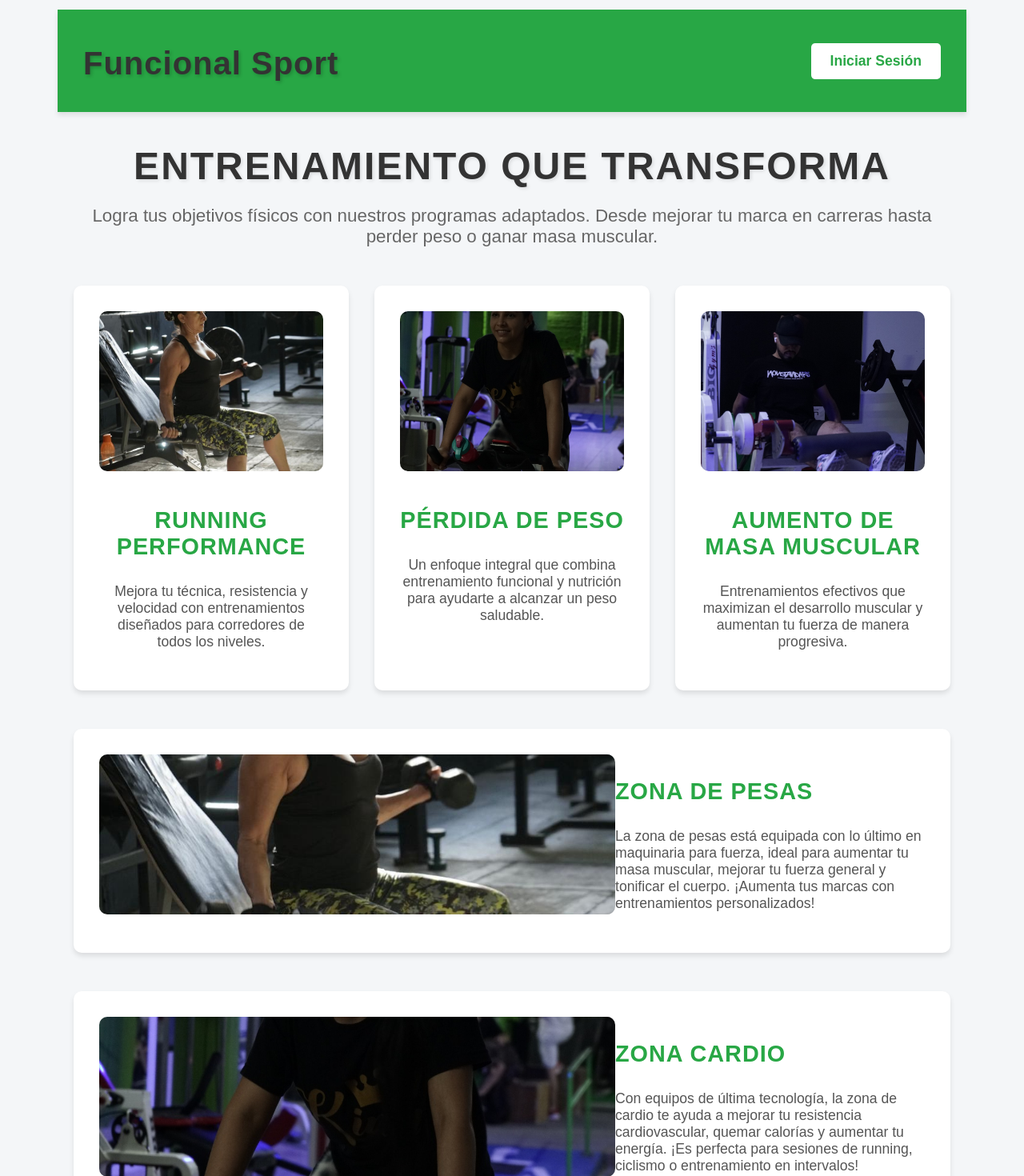
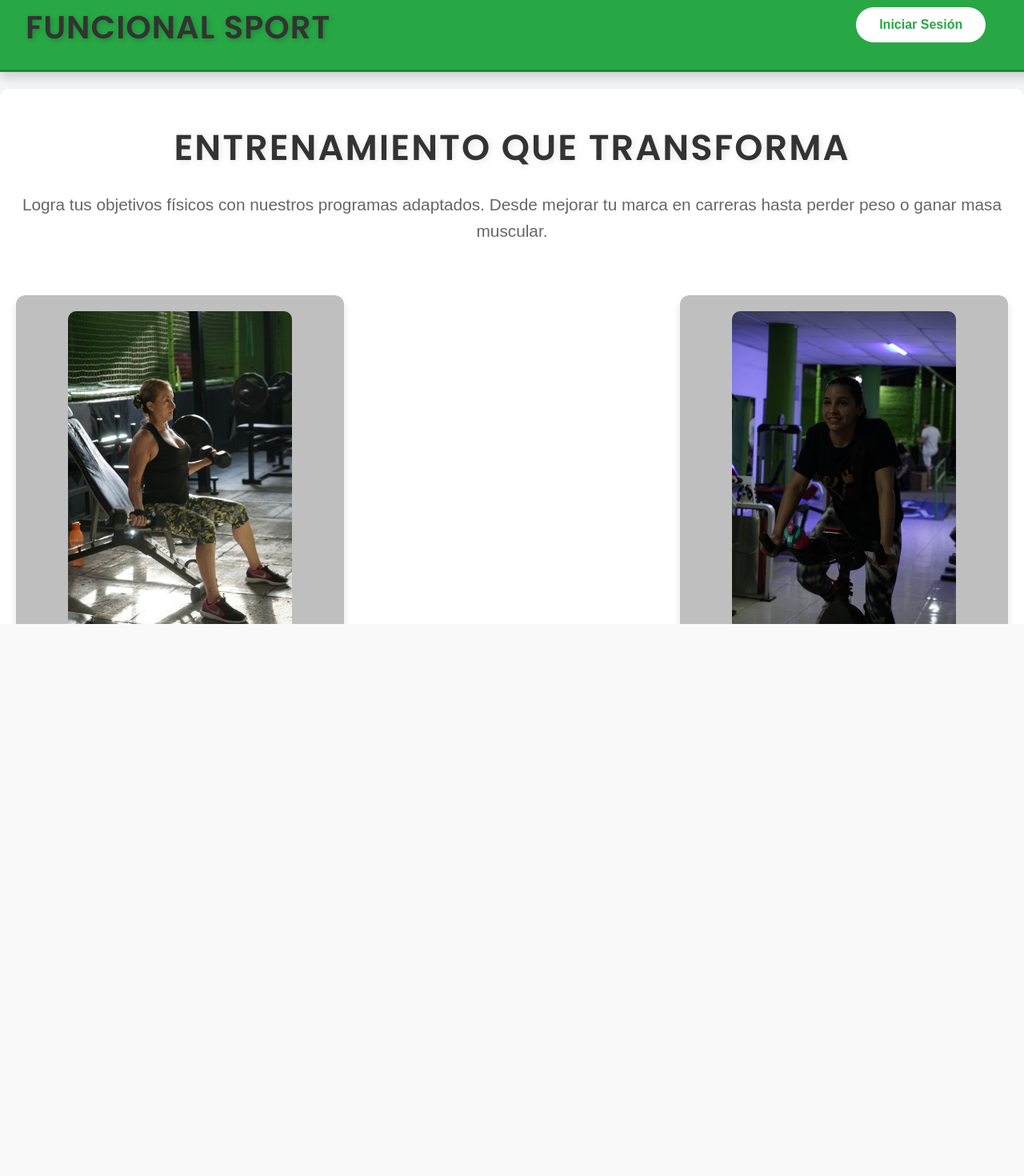
Before and after one commit to laurapena290805/FuncionalSport, a React (Vite) app: page / in a window 1280 px wide. Shown: the part 20-1490 px from the top of the page at 80% size. After the commit the page ends 800 px from the top, so only its background shows below. Built offline with nearby package versions, Linux system fonts and the light colour scheme.

Commit message:
Estilizar pagina principal

```diff
--- a/index.html
+++ b/index.html
@@ -2,6 +2,7 @@
 <html lang="en">
   <head>
     <meta charset="UTF-8" />
+    <link href="https://fonts.googleapis.com/css2?family=Poppins:wght@400;600&family=Roboto:wght@400;500&display=swap" rel="stylesheet">
     <link rel="icon" type="image/svg+xml" href="/vite.svg" />
     <meta name="viewport" content="width=device-width, initial-scale=1.0" />
     <title>Vite + React</title>
--- a/src/Home.css
+++ b/src/Home.css
@@ -3,17 +3,17 @@ html, body {
   height: 100%;
   margin: 0;
   padding: 0;
-  font-family: 'Arial', sans-serif;
+  font-family: 'Roboto', sans-serif;
+  overflow-x: hidden;
+  background-color: #f9f9f9;
 }
 
 .home-container {
-  max-width: 1200px;
-  margin: 0 auto;
-  padding: 2rem;
-  box-sizing: border-box;
-  min-height: 100vh;
+  width: 100%;
+  min-height: 98vh;
   display: flex;
   flex-direction: column;
+  transition: all 0.3s ease-in-out;
 }
 
 /* Header */
@@ -23,139 +23,210 @@ html, body {
   display: flex;
   justify-content: space-between;
   align-items: center;
-  padding: 1.5rem 2rem;
-  box-shadow: 0 4px 6px rgba(0, 0, 0, 0.1);
+  padding: 1rem 2rem; /* Reducido el padding */
+  box-shadow: 0 8px 12px rgba(0, 0, 0, 0.15);
   height: 80px;
+  width: 100%;
+  border-bottom: 3px solid #228636;
+  transition: background-color 0.3s ease, transform 0.2s ease;
+}
+
+.header:hover {
+  transform: translateY(-5px);
 }
 
 .header-title {
+  font-family: 'Poppins', sans-serif;
   font-size: 2.5rem;
-  font-weight: bold;
+  font-weight: 600;
   letter-spacing: 1px;
-  text-shadow: 2px 2px 4px rgba(0, 0, 0, 0.2);
+  text-shadow: 2px 2px 6px rgba(0, 0, 0, 0.2);
+  text-transform: uppercase;
 }
 
 .login-button {
   background-color: white;
   color: #28a745;
   border: none;
-  padding: 0.75rem 1.5rem;
-  border-radius: 5px;
+  padding: 0.8rem 1.8rem; /* Reducido el padding */
+  border-radius: 50px;
   cursor: pointer;
-  font-size: 1.1rem;
-  font-weight: bold;
-  transition: background-color 0.3s ease;
+  font-size: 1rem;
+  font-family: 'Montserrat', sans-serif; /* Cambié la fuente */
+  font-weight: 600;
+  transition: background-color 0.3s ease, transform 0.2s ease;
+  margin-right: 5rem;
 }
 
 .login-button:hover {
   background-color: #f0f0f0;
+  transform: translateY(-3px);
 }
 
 /* Main content */
 .main-content {
-  text-align: center;
   flex: 1;
+  display: flex;
+  flex-direction: column;
+  align-items: center;
+  justify-content: center;
+  padding: 2rem 2rem; /* Ajustado para reducir más el padding */
+  width: 100%;
+  background-color: #fff;
+  box-shadow: 0 8px 16px rgba(0, 0, 0, 0.1);
+  border-radius: 10px;
+  margin-top: 1rem; /* Ajustado el margen superior */
+  box-sizing: border-box; /* Asegura que el padding no cause desbordamiento */
+  overflow-x: hidden; /* Desactiva el desbordamiento horizontal */
+  overflow-y: hidden; /* Desactiva el desbordamiento vertical */
+}
+
+/* Ajustes en las secciones que están dentro de main-content */
+.feature-section,
+.new-feature-section {
+  width: 100%;
+  max-width: 100%; /* Evita que los elementos se desborden */
+  box-sizing: border-box;
+}
+
+/* Para las imágenes de las features */
+.feature-image,
+.new-feature img {
+  max-width: 100%; /* Asegura que las imágenes no desborden */
+  height: auto;
 }
 
 .intro-section {
-  margin-bottom: 3rem;
+  margin-bottom: 1.5rem; /* Reducido aún más el margen */
+  text-align: center;
 }
 
 .intro-title {
-  font-size: 3rem;
+  font-family: 'Poppins', sans-serif;
+  font-size: 2.8rem; /* Ajustado el tamaño */
   color: #333;
   margin-bottom: 1rem;
-  font-weight: bold;
+  font-weight: 600;
   text-transform: uppercase;
   letter-spacing: 2px;
-  text-shadow: 2px 2px 4px rgba(0, 0, 0, 0.1);
+  text-shadow: 2px 2px 8px rgba(0, 0, 0, 0.1);
 }
 
 .intro-text {
-  font-size: 1.4rem;
+  font-size: 1.3rem; /* Ajustado el tamaño */
   color: #666;
-  margin-bottom: 2rem;
+  margin-bottom: 1rem; /* Reducido el margen inferior */
+  line-height: 1.6;
 }
 
-/* Feature section (para Running, Pérdida de Peso, y Masa Muscular) */
+/* Feature section */
 .feature-section {
   display: flex;
   justify-content: space-between;
-  gap: 2rem;
-  margin-top: 3rem;
+  gap: 1.2rem; /* Reducido aún más el espacio entre bloques */
+  margin-top: 1.5rem; /* Reducido el margen superior */
+  flex-wrap: wrap;
+  width: 100%;
 }
 
 .feature {
-  background-color: white;
-  border-radius: 10px;
-  padding: 2rem;
-  box-shadow: 0 4px 6px rgba(0, 0, 0, 0.1);
+  background-color: rgba(51, 49, 49, 0.311);
+  border-radius: 12px;
+  padding: 1.2rem; /* Reducido el padding */
+  box-shadow: 0 4px 8px rgba(0, 0, 0, 0.1);
   display: flex;
   flex-direction: column;
   align-items: center;
   width: 30%;
+  max-width: 380px;
+  transition: transform 0.3s ease, box-shadow 0.3s ease;
+  margin-bottom: 1.2rem; /* Reducido el margen inferior */
+}
+
+.feature:hover {
+  transform: translateY(-5px);
+  box-shadow: 0 12px 24px rgba(0, 0, 0, 0.2);
 }
 
 .feature-image {
   width: 100%;
-  height: 200px;
+  max-width: 280px; /* Ajustado el tamaño */
+  height: auto;
   border-radius: 10px;
   object-fit: cover;
   margin-bottom: 1rem;
 }
 
 .feature-text h3 {
-  font-size: 1.8rem;
+  font-family: 'Poppins', sans-serif;
+  font-size: 1.6rem; /* Reducido el tamaño */
   color: #28a745;
-  font-weight: bold;
+  font-weight: 600;
   text-transform: uppercase;
   letter-spacing: 1px;
 }
 
 .feature-text p {
   color: #555;
-  font-size: 1.1rem;
+  font-size: 1rem; /* Reducido el tamaño */
+  line-height: 1.5;
 }
 
 /* Nuevas secciones: Zona de Pesas, Zona Cardio, Sauna */
 .new-feature-section {
-  margin-top: 3rem;
+  margin-top: 1.5rem; /* Reducido el margen superior */
+  width: 100%;
+  display: flex;
+  flex-direction: column;
+  gap: 1.2rem; /* Reducido el espacio entre bloques */
 }
 
 .new-feature {
   background-color: white;
-  border-radius: 10px;
-  padding: 2rem;
-  box-shadow: 0 4px 6px rgba(0, 0, 0, 0.1);
+  border-radius: 12px;
+  padding: 1.5rem; /* Reducido el padding */
+  box-shadow: 0 8px 16px rgba(0, 0, 0, 0.1);
   display: flex;
-  flex-direction: row; /* Establecemos una fila */
+  flex-direction: row;
   align-items: center;
   justify-content: space-between;
   text-align: left;
+  width: 100%;
+  max-width: 1200px;
+  margin: 0 auto;
+  transition: transform 0.3s ease, box-shadow 0.3s ease;
+}
+
+.new-feature:hover {
+  transform: translateY(-5px);
+  box-shadow: 0 12px 24px rgba(0, 0, 0, 0.2);
 }
 
 .new-feature img {
   width: 100%;
-  height: 200px;
-  border-radius: 10px;
+  max-width: 320px;
+  height: auto;
+  border-radius: 12px;
   object-fit: cover;
 }
 
 .new-feature .feature-text {
-  width: 60%;
+  width: calc(100% - 350px);
 }
 
 .new-feature-text h3 {
-  font-size: 1.8rem;
+  font-family: 'Poppins', sans-serif;
+  font-size: 1.6rem; /* Reducido el tamaño */
   color: #28a745;
-  font-weight: bold;
+  font-weight: 600;
   text-transform: uppercase;
   letter-spacing: 1px;
 }
 
 .new-feature-text p {
   color: #555;
-  font-size: 1.1rem;
+  font-size: 1rem; /* Reducido el tamaño */
+  line-height: 1.5;
 }
 
 /* Footer */
@@ -163,7 +234,109 @@ html, body {
   text-align: center;
   background-color: #333;
   color: white;
-  padding: 1.5rem;
+  padding: 1.5rem; /* Reducido el padding */
+  margin-top: 2.5rem; /* Ajustado el margen superior */
+  border-radius: 10px;
+  width: 100%;
+  box-shadow: 0 -4px 8px rgba(0, 0, 0, 0.1);
+}
+
+.footer a {
+  color: #28a745;
+  text-decoration: none;
+  font-weight: 600;
+  transition: color 0.3s ease;
+}
+
+.footer a:hover {
+  color: #1c7a3e;
+}
+
+/* Sección de Entrenadores */
+/* Sección de Entrenadores */
+.trainers-section {
+  margin-top: 3rem; /* Separación de la sección */
+  padding: 2rem;
+  text-align: center;
+}
+
+.trainers-title {
+  font-size: 2rem;
+  font-weight: 600;
+  color: #28a745;
+  margin-bottom: 1.5rem;
+  text-transform: uppercase;
+}
+
+.trainers-container {
+  display: flex;
+  justify-content: center;
+  gap: 8rem;
+  flex-wrap: wrap;
   margin-top: 2rem;
-  border-radius: 5px;
 }
+
+.trainer-card {
+  position: relative;
+  width: 250px;
+  height: 350px;
+  perspective: 1000px;
+}
+
+.trainer-card-inner {
+  position: absolute;
+  width: 100%;
+  height: 100%;
+  transition: transform 0.6s;
+  transform-style: preserve-3d;
+  cursor: pointer;
+}
+
+.trainer-card:hover .trainer-card-inner {
+  transform: rotateY(180deg);
+}
+
+.trainer-card-front,
+.trainer-card-back {
+  position: absolute;
+  width: 100%;
+  height: 100%;
+  backface-visibility: hidden;
+  border-radius: 12px;
+}
+
+.trainer-card-front {
+  display: flex;
+  align-items: center;
+  justify-content: center;
+  overflow: hidden;
+}
+
+.trainer-card-front img {
+  width: 100%;
+  height: 100%;
+  object-fit: cover;
+  border-radius: 12px;
+}
+
+.trainer-card-back {
+  background-color: #28a745;
+  color: white;
+  transform: rotateY(180deg);
+  display: flex;
+  flex-direction: column;
+  justify-content: center;
+  padding: 1rem;
+  text-align: center;
+}
+
+.trainer-card-back h3 {
+  font-size: 1.5rem;
+  font-weight: 600;
+  margin-bottom: 0.5rem;
+}
+
+.trainer-card-back p {
+  font-size: 1rem;
+  line-height: 1.5;
+}
--- a/src/Home.jsx
+++ b/src/Home.jsx
@@ -4,6 +4,9 @@ import { useNavigate } from 'react-router-dom';
 import Image1 from './Imagen1.jpg';
 import Image2 from './Image2.jpg';
 import Image3 from './Imagen3.jpg';
+import Entrenador1 from './Imagen1.jpg';
+import Entrenador2 from './Image2.jpg';
+import Entrenador3 from './Imagen3.jpg';
 
 function Home() {
   const navigate = useNavigate();
@@ -67,13 +70,13 @@ function Home() {
         {/* Nuevas secciones: Zona de Pesas, Zona Cardio, Sauna */}
         <section className="new-feature-section">
           <div className="new-feature">
-            <img src={Image1} alt="Zona de Pesas" className="feature-image" />
             <div className="feature-text">
               <h3>Zona de Pesas</h3>
               <p>
                 La zona de pesas está equipada con lo último en maquinaria para fuerza, ideal para aumentar tu masa muscular, mejorar tu fuerza general y tonificar el cuerpo. ¡Aumenta tus marcas con entrenamientos personalizados!
               </p>
             </div>
+            <img src={Image1} alt="Zona de Pesas" className="feature-image" />
           </div>
         </section>
 
@@ -91,12 +94,52 @@ function Home() {
 
         <section className="new-feature-section">
           <div className="new-feature">
-            <img src={Image3} alt="Sauna" className="feature-image" />
             <div className="feature-text">
               <h3>Sauna</h3>
               <p>
                 El sauna es ideal para la recuperación muscular y la relajación. Ayuda a reducir el estrés, mejorar la circulación y aliviar dolores musculares. ¡La opción perfecta después de un entrenamiento intenso!
               </p>
+            </div>
+            <img src={Image3} alt="Sauna" className="feature-image" />
+          </div>
+        </section>
+
+        {/* Nueva sección: Entrenadores */}
+        <section className="trainers-section">
+          <h2 className="trainers-title">Conoce a Nuestros Entrenadores</h2>
+          <div className="trainers-container">
+            <div className="trainer-card">
+              <div className="trainer-card-inner">
+                <div className="trainer-card-front">
+                  <img src={Entrenador1} alt="Entrenador 1" />
+                </div>
+                <div className="trainer-card-back">
+                  <h3>Juan Pérez</h3>
+                  <p>Especialista en entrenamiento funcional y running. Más de 10 años de experiencia.</p>
+                </div>
+              </div>
+            </div>
+            <div className="trainer-card">
+              <div className="trainer-card-inner">
+                <div className="trainer-card-front">
+                  <img src={Entrenador2} alt="Entrenador 2" />
+                </div>
+                <div className="trainer-card-back">
+                  <h3>María Gómez</h3>
+                  <p>Experta en pérdida de peso y entrenamiento de fuerza. Certificación internacional.</p>
+                </div>
+              </div>
+            </div>
+            <div className="trainer-card">
+              <div className="trainer-card-inner">
+                <div className="trainer-card-front">
+                  <img src={Entrenador3} alt="Entrenador 3" />
+                </div>
+                <div className="trainer-card-back">
+                  <h3>Pedro López</h3>
+                  <p>Preparador físico para triatlones y competencias de resistencia. Entrenador de élite.</p>
+                </div>
+              </div>
             </div>
           </div>
         </section>
--- a/src/Login.css
+++ b/src/Login.css
@@ -3,14 +3,14 @@
   max-width: 400px;
   margin: 50px auto;
   padding: 20px;
-    background-color: #f4f4f9;
+  background-color: #fff; /* Blanco */
   border-radius: 8px;
   box-shadow: 0 4px 8px rgba(0, 0, 0, 0.1);
 }
 
 h2 {
   text-align: center;
-    color: #333;
+  color: #333; /* Negro */
 }
 
 .login-form {
@@ -27,7 +27,7 @@
 .input-group label {
   margin-bottom: 5px;
   font-size: 14px;
-    color: #333;
+  color: #333; /* Negro */
 }
 
 .input-group input {
@@ -38,12 +38,12 @@
 }
 
 .input-group input:focus {
-    border-color: #61dafb;
+  border-color: #28a745; /* Verde */
   outline: none;
 }
 
 .login-btn {
-    background-color: #61dafb;
+  background-color: #28a745; /* Verde */
   color: white;
   padding: 12px;
   border: none;
@@ -54,9 +54,9 @@
 }
 
 .login-btn:hover {
-    background-color: #4fa3d1;
+  background-color: #218838; /* Verde más oscuro */
 }
 
 .login-btn:active {
-    background-color: #4fa3d1;
+  background-color: #218838; /* Verde más oscuro */
 }
--- a/src/Principal.css
+++ b/src/Principal.css
@@ -0,0 +1,94 @@
+/* General styles */
+body {
+  font-family: Arial, sans-serif;
+  background-color: #f9f9f9;
+  margin: 0;
+  padding: 0;
+  color: #333;
+}
+
+.section {
+  margin: 20px auto;
+  max-width: 1200px;
+  padding: 20px;
+  background-color: #ffffff;
+  box-shadow: 0 4px 8px rgba(0, 0, 0, 0.1);
+  border-radius: 8px;
+}
+
+.section h2 {
+  font-size: 24px;
+  color: #4CAF50;
+  margin-bottom: 15px;
+  text-align: center;
+}
+
+/* Table styles */
+.table {
+  width: 100%;
+  border-collapse: collapse;
+  margin: 20px 0;
+}
+
+.table th, .table td {
+  text-align: left;
+  padding: 12px 15px;
+  border-bottom: 1px solid #ddd;
+}
+
+.table th {
+  background-color: #4CAF50;
+  color: white;
+  text-transform: uppercase;
+  font-weight: 600;
+}
+
+.table tbody tr:nth-child(even) {
+  background-color: #f2f2f2;
+}
+
+.table tbody tr:hover {
+  background-color: #e6ffe6;
+}
+
+/* Button styles */
+.btn {
+  padding: 8px 16px;
+  font-size: 14px;
+  border-radius: 4px;
+  border: none;
+  cursor: pointer;
+  transition: all 0.3s ease;
+}
+
+.btn-success {
+  background-color: #4CAF50;
+  color: white;
+}
+
+.btn-success:hover {
+  background-color: #45a049;
+}
+
+/* No data row */
+.table tbody tr td[colspan="4"] {
+  text-align: center;
+  font-style: italic;
+  color: #999;
+}
+
+/* Responsive design */
+@media (max-width: 768px) {
+  .table th, .table td {
+    font-size: 14px;
+    padding: 10px;
+  }
+
+  .section {
+    padding: 15px;
+  }
+
+  .section h2 {
+    font-size: 20px;
+  }
+}
--- a/src/Principal.jsx
+++ b/src/Principal.jsx
@@ -6,6 +6,7 @@ import {
   updateClase,
 } from "./services/api";
 import { createPersona, getPersonas, updatePersona } from "./services/api";
+import "./Principal.css";
 
 const Principal = () => {
   const [clases, setClases] = useState([]);
--- a/src/UserPanel.css
+++ b/src/UserPanel.css
@@ -47,13 +47,13 @@ body {
 }
 
 .primary-button {
-  background-color: #007bff; /* Azul */
+  background-color: #058438; /* Azul */
   color: #fff;
   transition: background 0.3s;
 }
 
 .primary-button:hover {
-  background-color: #0056b3; /* Azul más oscuro */
+  background-color: #058438; /* Azul más oscuro */
 }
 
 .secondary-button {
@@ -84,7 +84,7 @@ body {
 }
 
 .classes-table th {
-  background-color: #007bff;
+  background-color: #058438;
   color: white;
   padding: 12px 8px;
   text-align: left;
```
Also changed, not shown: src/AdminPanel.css (+15 -15 lines). Lines whose indentation alone changed are shown as unchanged.
